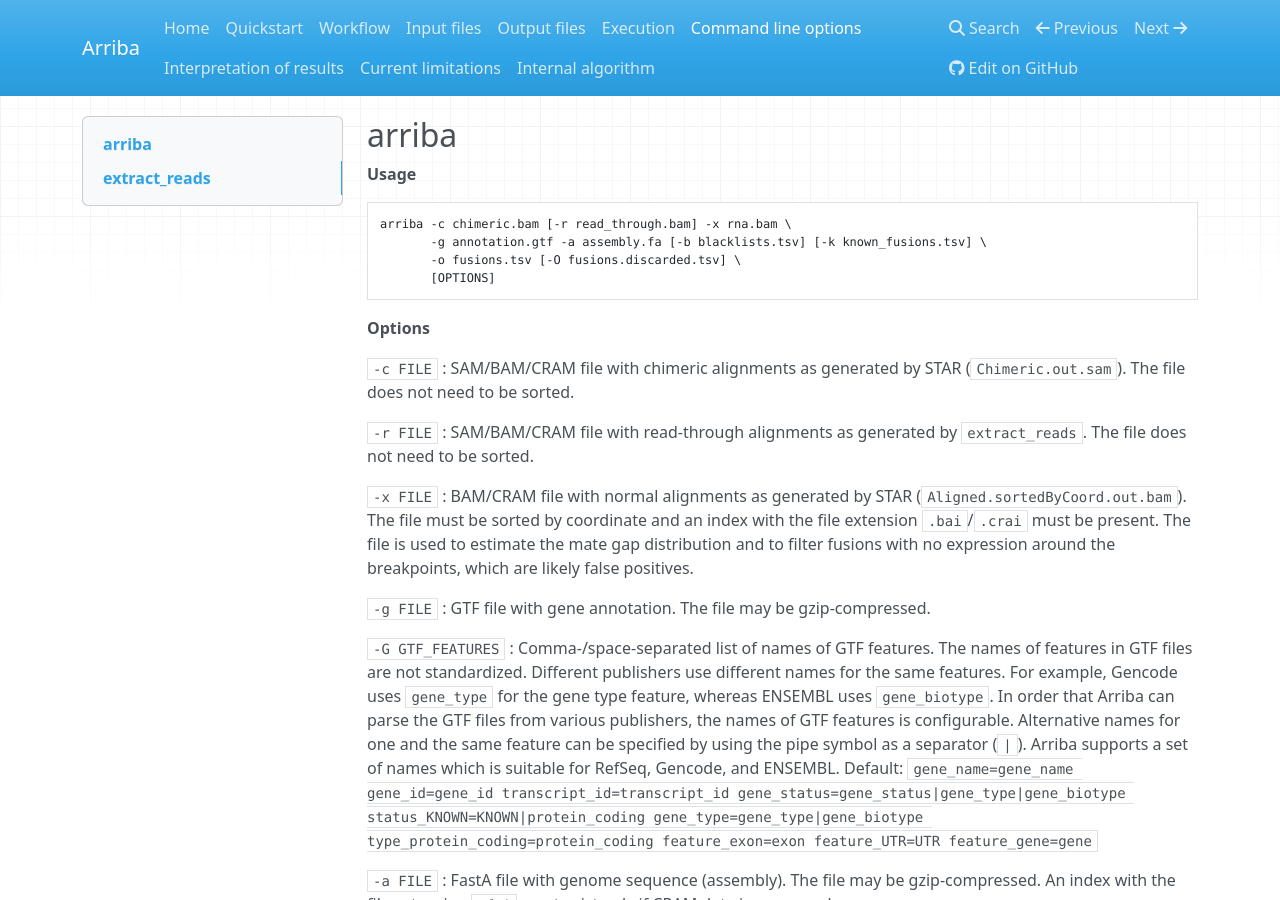
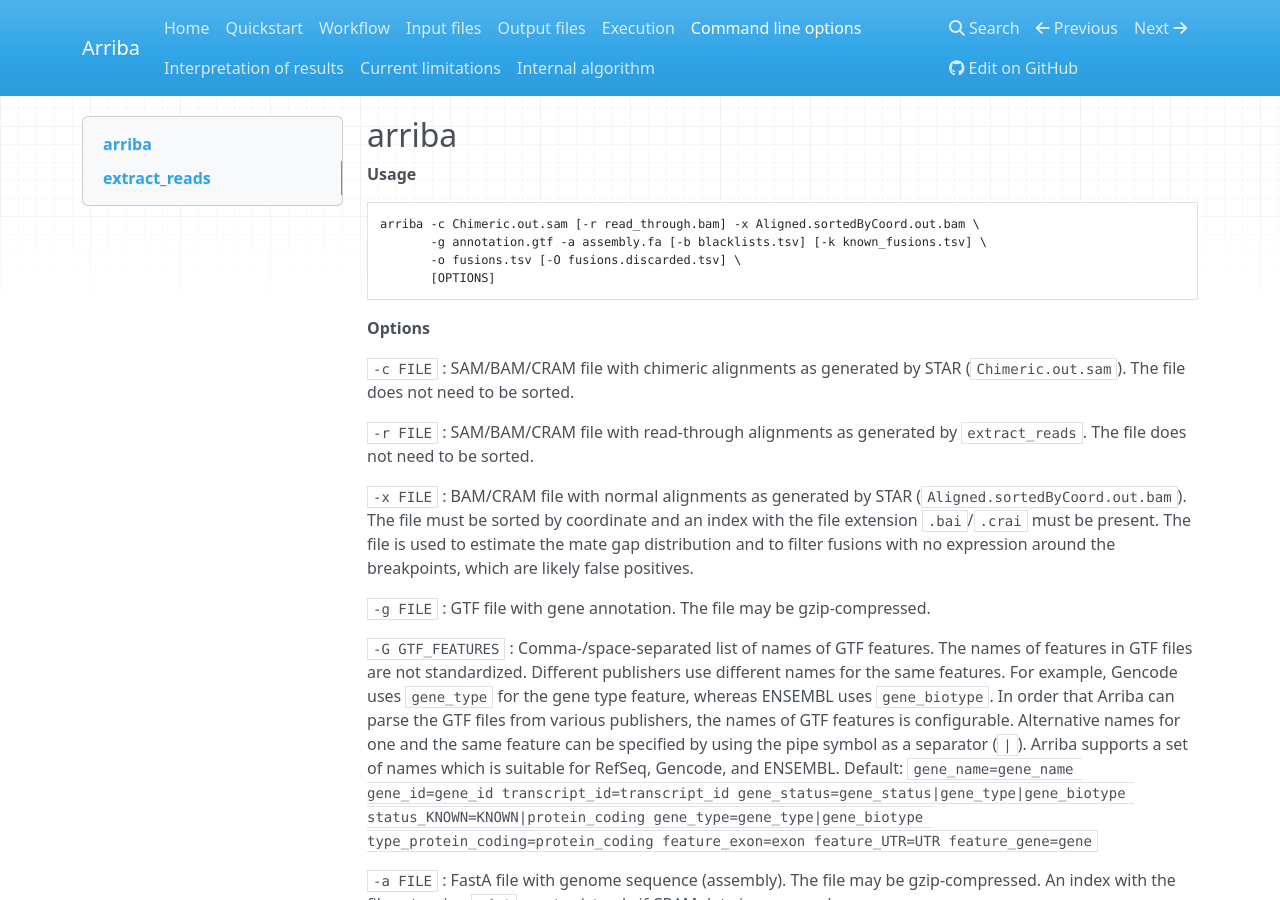
Before and after one commit to suhrig/arriba, an MkDocs documentation site: the page built from documentation/command-line-options.md, in a window 1280 px wide and 900 px high. Built offline with MkDocs 1.6.1, drawn with Linux system fonts in a browser that asks for light colours; nearby versions of some CDN libraries; old or Windows-style settings are respelled for this version of MkDocs; some of the changed text lies outside the part shown.

Commit message:
use Chimeric.out.sam instead of chimeric.bam

````diff
--- a/documentation/command-line-options.md
+++ b/documentation/command-line-options.md
@@ -4,7 +4,7 @@
 **Usage**
 
 ```bash
-arriba -c chimeric.bam [-r read_through.bam] -x rna.bam \
+arriba -c Chimeric.out.sam [-r read_through.bam] -x Aligned.sortedByCoord.out.bam \
        -g annotation.gtf -a assembly.fa [-b blacklists.tsv] [-k known_fusions.tsv] \
        -o fusions.tsv [-O fusions.discarded.tsv] \
        [OPTIONS]
@@ -133,7 +133,7 @@
 Extract read-through fusions from an existing BAM file:
 
 ```bash
-extract_reads -g annotation.gtf -x rna.bam -r read_through.bam
+extract_reads -g annotation.gtf -x Aligned.out.bam -r read_through.bam
 ```
 
 Extract read-through fusions during alignment (see section [Execution](execution.md#extract_reads) for a detailed explanation of this use case):
@@ -146,13 +146,13 @@
 Extract chimeric candidates in FastQ format from an existing BAM file, if STAR was run without `--chimSegmentMin`:
 
 ```bash
-extract_reads -x rna.bam -f reads_as_fastq
+extract_reads -x Aligned.out.bam -f reads_as_fastq
 ```
 
 Extract chimeric alignments from an existing BAM file, if STAR was run with the parameter `--chimOutType WithinBAM`:
 
 ```bash
-extract_reads -x rna.bam -c chimeric.bam
+extract_reads -x Aligned.out.bam -c chimeric.bam
 ```
 
 **Options**
````
Also changed, not shown: documentation/execution.md (+1 -1 lines), documentation/interpretation-of-results.md (+1 -1 lines), 2 other files.
